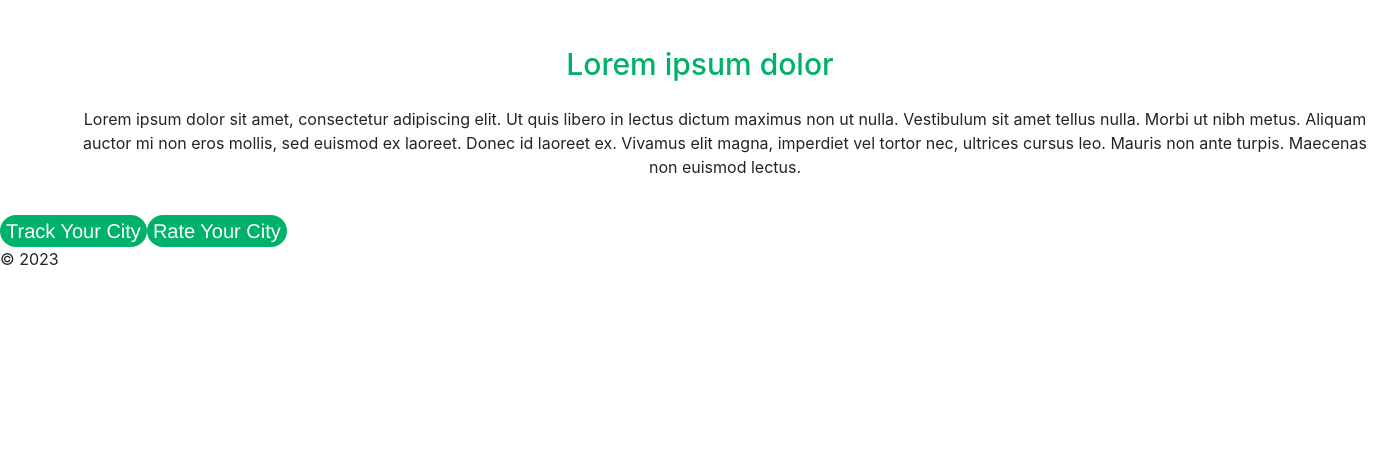
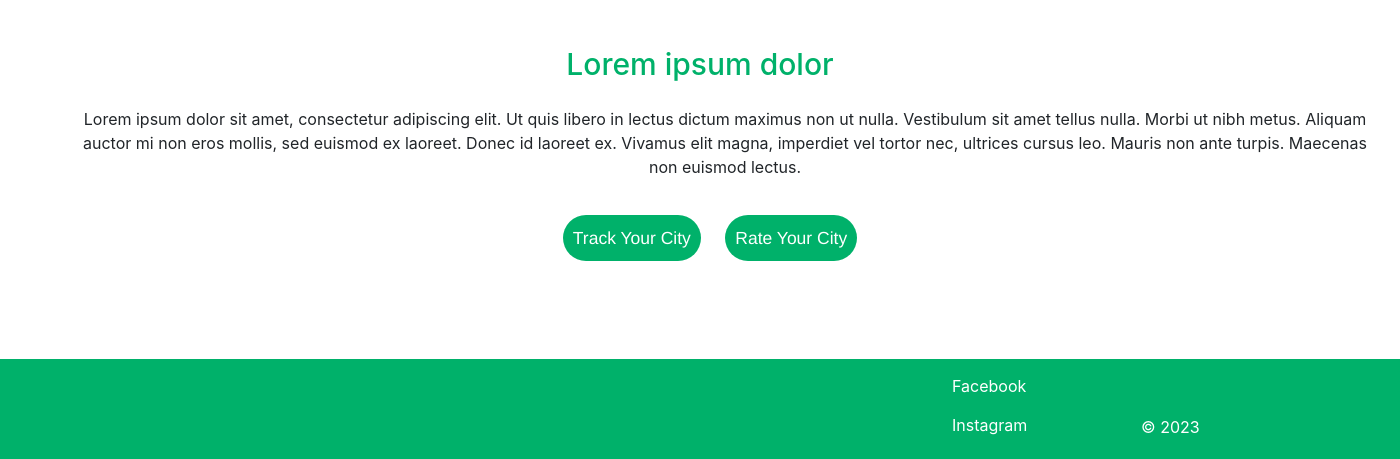
Before and after one commit to cfglondon23/Team-8, a Flask app: page / in a window 1400 px wide. Shown: the part 498-957 px from the top of the page. Before the commit the page ends 763 px from the top, so only its background shows below. Run offline with Flask 2, Linux system fonts and the light colour scheme; some libraries are stand-ins or nearby versions.

Commit message:
Footer and Buttons

```diff
--- a/src/static/css/main.css
+++ b/src/static/css/main.css
@@ -53,18 +53,16 @@ li {
     text-align: center;
 }
 
-#buttons {
-  display: flex;
-}
-
 .donate {
     margin-top: 20px;
+    margin-left: 20px;
     font-family: Helvetica;
-    font-size: 20px;
+    font-size: 17.5px;
     background-color: rgba(0, 177, 106);
     border: rgba(0, 177, 106);
     color: white;
     border-radius: 40px;
+    padding: 10px;
   }
 
 .donate:hover{
@@ -72,3 +70,41 @@ li {
     transition-duration: 0.25s;
     border: black;
   }
+
+/* FOOTER */
+
+footer {
+  margin-top: 7%;
+  background-color: rgba(0, 177, 106);;
+  height: 100px;
+}
+
+.spacer {
+  height: 15px;
+}
+
+.footer_row {
+  margin-left: 68%;
+  margin-right: 5%;
+  display: flex;
+}
+
+  .footer_column {
+    flex: 20%;
+    margin-top: 15px;
+  }
+
+  .footer_column a {
+    color: white;
+    text-decoration: none;
+  }
+
+  .footer_column a:hover {
+    color: black;
+    text-decoration: none;
+  }
+
+  .footer_column p {
+    margin-top: 17px;
+    color: white;
+  }
--- a/src/templates/base.html
+++ b/src/templates/base.html
@@ -37,24 +37,32 @@
     <h1 id="title">Lorem ipsum dolor</h1>
 
     <div id = "div_titletext">
-    <p>Lorem ipsum dolor sit amet, consectetur adipiscing elit. Ut quis libero in lectus dictum maximus non ut nulla. Vestibulum sit amet tellus nulla. Morbi ut nibh metus. Aliquam auctor mi non eros mollis, sed euismod ex laoreet. Donec id laoreet ex. Vivamus elit magna, imperdiet vel tortor nec, ultrices cursus leo. Mauris non ante turpis. Maecenas non euismod lectus.</p>
-
+      <p>Lorem ipsum dolor sit amet, consectetur adipiscing elit. Ut quis libero in lectus dictum maximus non ut nulla. Vestibulum sit amet tellus nulla. Morbi ut nibh metus. Aliquam auctor mi non eros mollis, sed euismod ex laoreet. Donec id laoreet ex. Vivamus elit magna, imperdiet vel tortor nec, ultrices cursus leo. Mauris non ante turpis. Maecenas non euismod lectus.</p>
     </div>
 
-    <div id = "buttons">
-      <div class="text-center">
-          <button type="button" class="donate" class="btn btn-primary" class="rounded">Track Your City</button>
-      </div>
-
-      <div class="text-center">
-        <button type="button" class="donate" class="btn btn-primary" class="rounded">Rate Your City</button>
+    <div class="container">
+      <div class="row justify-content-center">
+        <div id="buttons">
+          <button type="button" class="donate" class="btn btn-primary rounded">Track Your City</button>
+          <button type="button" class="donate" class="btn btn-primary rounded">Rate Your City</button>
+        </div>
       </div>
     </div>
-
 
 </body>
 
 <footer>
-    <p>© 2023</p>
+  <div class="footer_row">
+      <div class="footer_column">
+          <a href="https://www.facebook.com/" target="_blank">Facebook</a>
+          <div class="spacer"></div>
+          <a href="https://www.instagram.com/?hl=en" target="_blank">Instagram</a>
+      </div>
+      <div class="footer_column">
+          <img src="" width="100">
+          <p>© 2023</p>
+      </div>
+  </div>
 </footer>
+
 </html>
```
